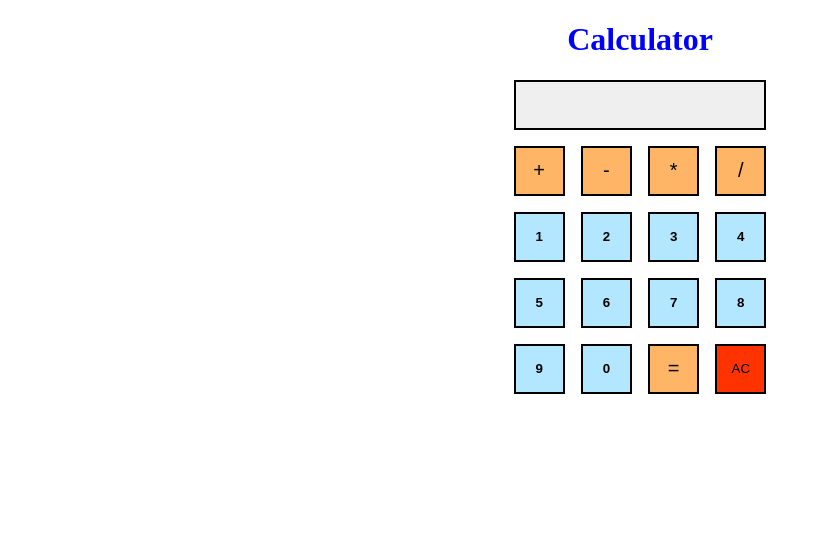
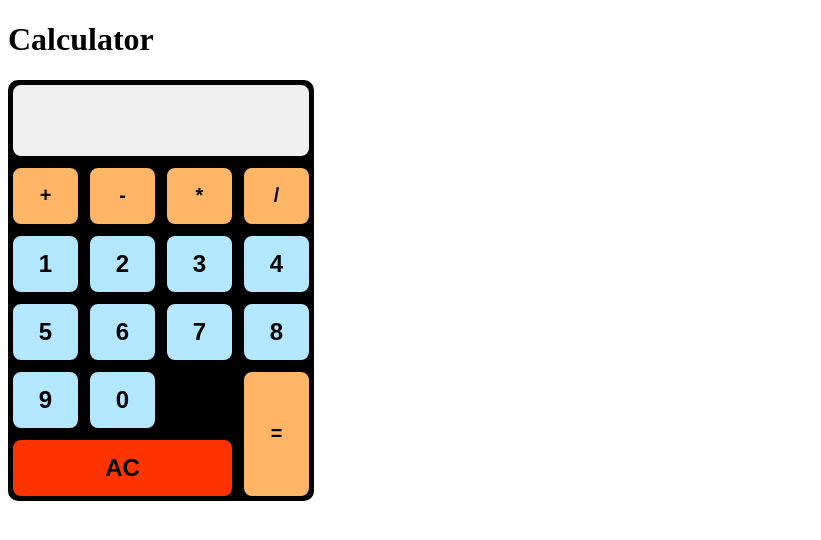
Before and after one commit to Arya-Poudel/Calculator, a plain HTML site: page calculator.html in a window 1280 px wide. Shown: the whole page, without its empty margins (0-821 px from the left). Drawn offline with Linux system fonts and the light colour scheme.

Commit message:
Changed styling

```diff
--- a/styles.css
+++ b/styles.css
@@ -1,31 +1,42 @@
-/*todo - prettify*/
-
-h1{
-	color: blue;
-	text-align: center;
+.flex-center{
+	display: flex;
+	justify-content: center;
+	align-items: center;
+	flex-direction: column;
 }
-
 button{
-	height: 50px;
+	height: 60px;
 	border-style: solid;
+	border-radius: 10px;
+	cursor: pointer;
+	font-size: 1.5em;
+	font-weight: bold;
 }
 .container{
 	display: grid;
+	justify-content: center;
+	align-items: center;
 	grid-template-columns: 1fr 1fr 1fr 1fr;
-	margin-left: 40%;
-	margin-right: 40%;
-	grid-gap: 1em;
+	grid-gap: 0.5em;
+	width: 300px;
+	border: 3px solid;
+	border-radius: 10px;
+	background: black;
 }
 
 #result{
    grid-column: 1/5;
+   height: 75px;
 }
 
 .number{
 	background-color: #b3e6ff;
-	font-weight: bold;
 }
-
+#equalsto{
+	grid-row: 5/7;
+	height: 100%;
+	grid-column: 4/5;
+}
 .operator{
 	background-color: #ffb566;
 	font-size: 20px;
@@ -33,4 +44,5 @@ button{
 
 #ac{
 	background-color: #ff3300;
+	grid-column: 1/4;
 }
```
Also changed, not shown: index.html (added, +40 -0 lines).
